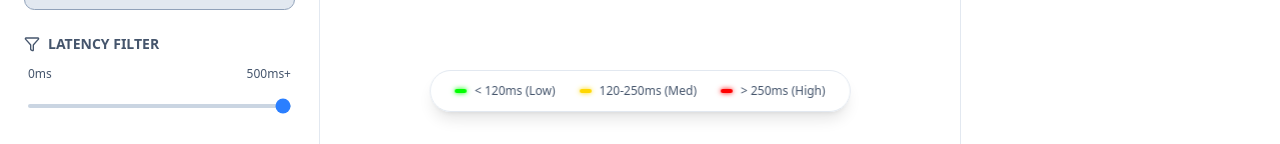
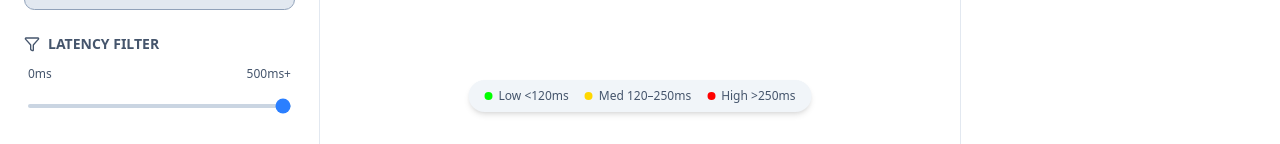
Before and after one commit to Sarthak-503/latency-topology-visualizer, a Next.js app: page / in a window 1280 px wide. Shown: the part 656-800 px from the top of the page. Built offline with nearby package versions, Linux system fonts and the light colour scheme; no server answers.

Commit message:
Enhancement: Changed legend layout

```diff
--- a/components/Legend.tsx
+++ b/components/Legend.tsx
@@ -10,18 +10,30 @@ export default function Legend({
   return (
     <>
       {/* Latency Legend at bottom */}
-      <div className="absolute bottom-8 left-1/2 -translate-x-1/2 z-20 bg-white/90 dark:bg-slate-900/80 backdrop-blur px-6 py-3 rounded-full border border-slate-200 dark:border-slate-700 hidden md:flex gap-6 text-xs text-slate-600 dark:text-slate-300 shadow-lg">
-        <div className="flex items-center gap-2">
-          <div className="w-3 h-1 bg-[#00FF00] rounded-full shadow-[0_0_5px_#00FF00]"></div>
-          <span>&lt; 120ms (Low)</span>
+      <div
+        className="absolute bottom-8 left-1/2 -translate-x-1/2 z-20
+  bg-slate-100 dark:bg-slate-800 px-4 py-2
+  rounded-full shadow-md hidden md:flex gap-4 text-xs"
+      >
+        <div className="flex items-center gap-1.5">
+          <span className="inline-block w-2 h-2 rounded-full bg-[#00FF00]"></span>
+          <span className="text-slate-600 dark:text-slate-300">
+            Low &lt;120ms
+          </span>
         </div>
-        <div className="flex items-center gap-2">
-          <div className="w-3 h-1 bg-[#FFD700] rounded-full shadow-[0_0_5px_#FFD700]"></div>
-          <span>120-250ms (Med)</span>
+
+        <div className="flex items-center gap-1.5">
+          <span className="inline-block w-2 h-2 rounded-full bg-[#FFD700]"></span>
+          <span className="text-slate-600 dark:text-slate-300">
+            Med 120–250ms
+          </span>
         </div>
-        <div className="flex items-center gap-2">
-          <div className="w-3 h-1 bg-[#FF0000] rounded-full shadow-[0_0_5px_#FF0000]"></div>
-          <span>&gt; 250ms (High)</span>
+
+        <div className="flex items-center gap-1.5">
+          <span className="inline-block w-2 h-2 rounded-full bg-[#FF0000]"></span>
+          <span className="text-slate-600 dark:text-slate-300">
+            High &gt;250ms
+          </span>
         </div>
       </div>
 
@@ -30,7 +42,11 @@ export default function Legend({
         <button
           onClick={toggleRotation}
           className={`flex items-center gap-2 px-3 py-1 rounded-full transition-colors duration-200 shadow-md
-            ${isRotating ? "bg-red-500 hover:bg-red-600 text-white" : "bg-green-500 hover:bg-green-600 text-white"}
+            ${
+              isRotating
+                ? "bg-red-500 hover:bg-red-600 text-white"
+                : "bg-green-500 hover:bg-green-600 text-white"
+            }
           `}
         >
           {isRotating ? <Pause size={16} /> : <Play size={16} />}
```
Also changed, not shown: app/page.tsx (line endings or trailing spaces).
